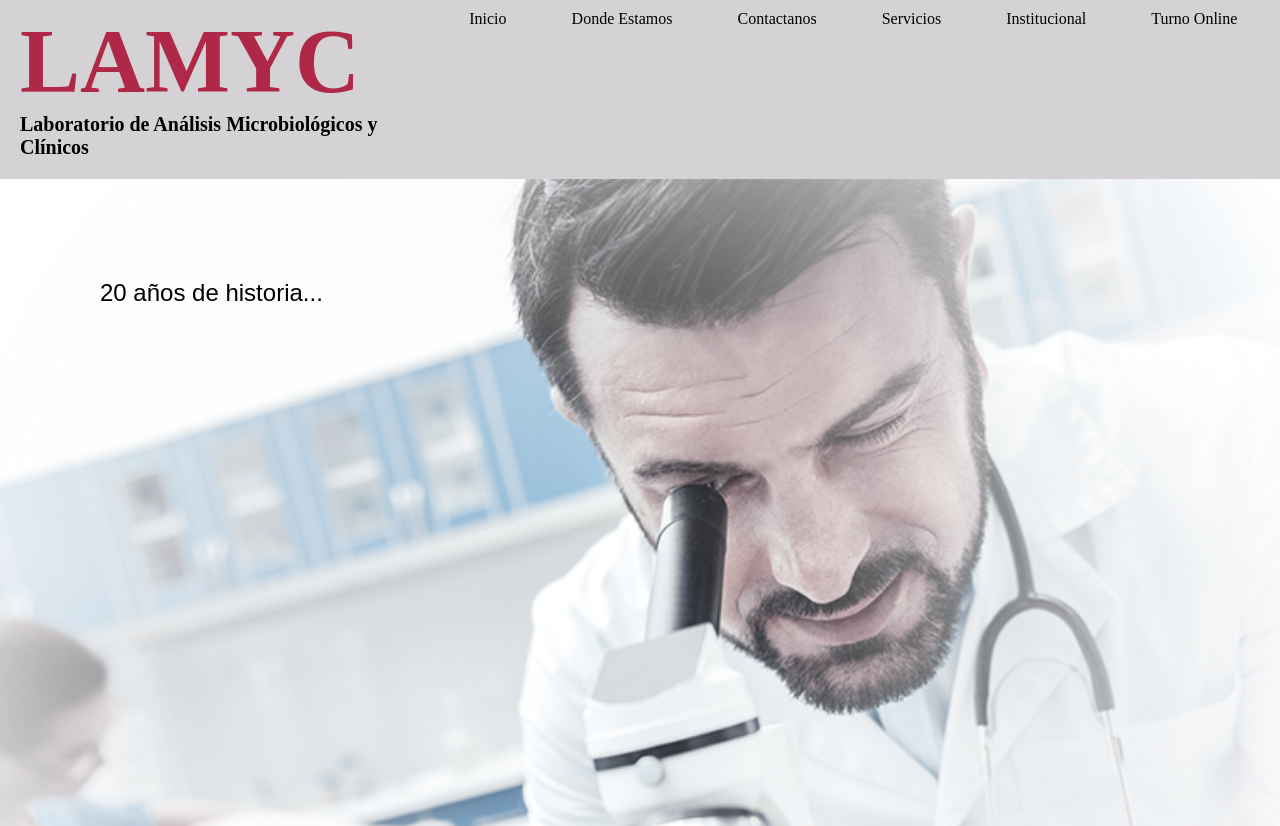
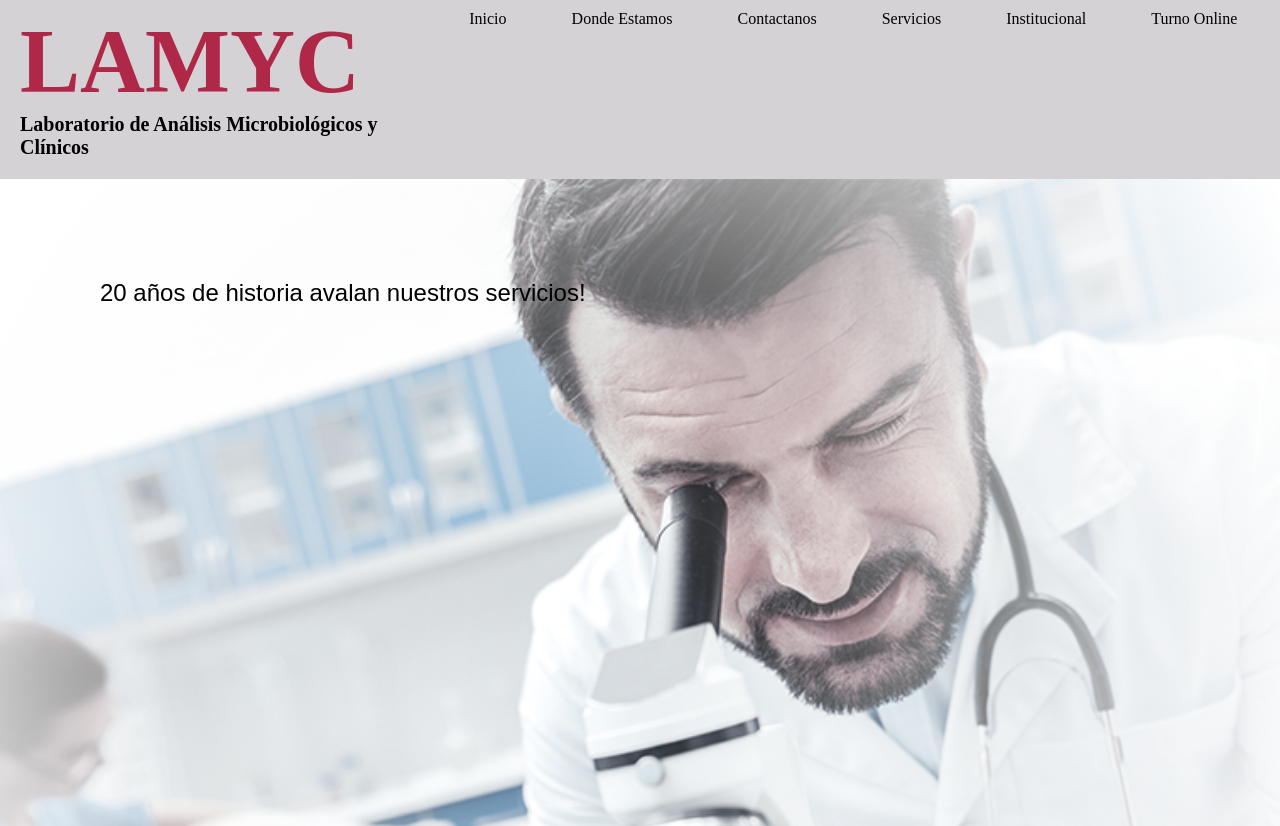
Before and after one commit to juansianca/Laboratorio-LAMYC, a plain HTML site: page index.htm in a window 1280 px wide. Shown: the top 826 px of the page. Drawn offline with Linux system fonts and the light colour scheme.

Commit message:
Nueva reseña

```diff
--- a/index.htm
+++ b/index.htm
@@ -23,8 +23,7 @@
                  <li><a href="./Pages/Turno_Online.html">Turno Online</a></li>
         </ul>
         <main class="main">
-            <p class="reseña">20 años de historia...
-            </p>
+            <p class="reseña">20 años de historia avalan nuestros servicios!</p>
         </main>
         <footer class="footer">
             <div>
```
